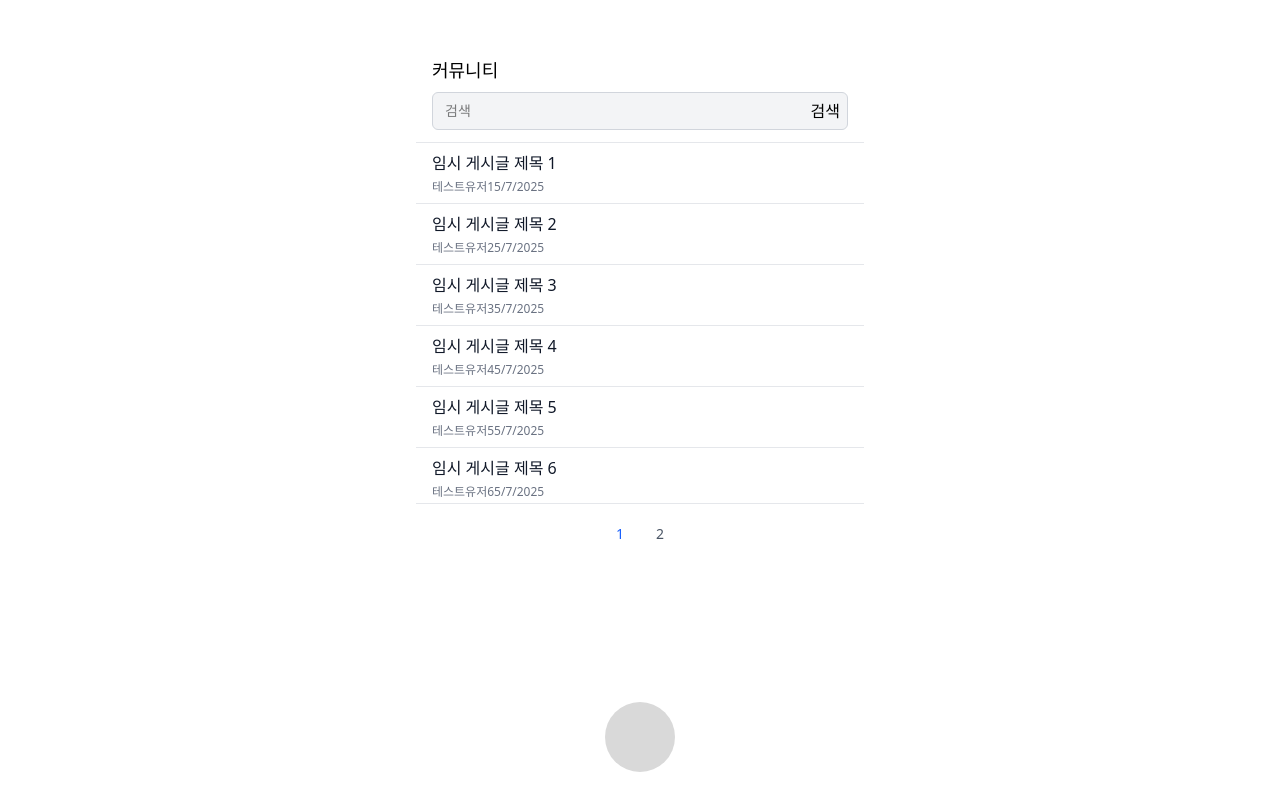
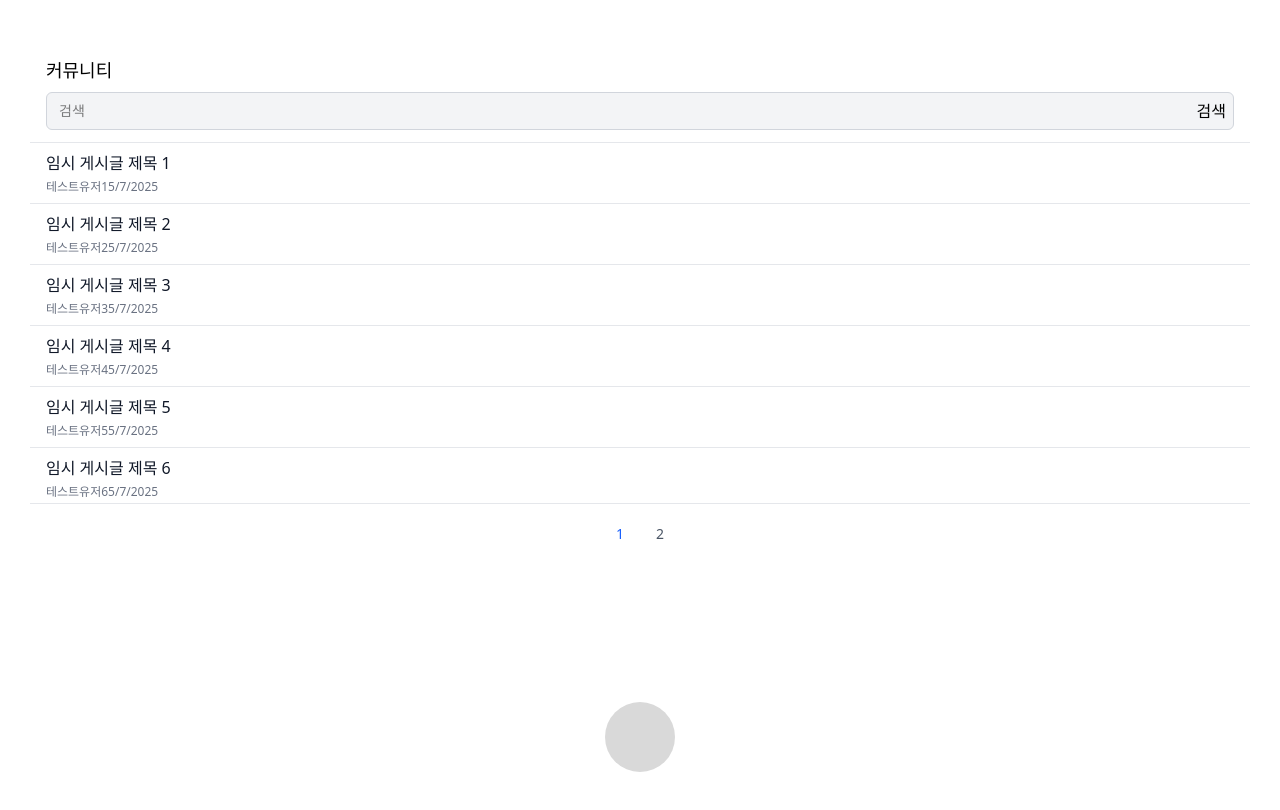
Before and after one commit to kdt-ful-class-three-group/poop, a React (Vite) app in the folder client/: page /Community in a window 1280 px wide. Shown: the top 810 px of the page. Built offline with nearby package versions, Linux system fonts and the light colour scheme.

Commit message:
커뮤니티 페이지의 레이아웃 수정: 최대 너비 설정 제거 및 중앙 정렬 유지

```diff
--- a/client/src/pages/Community.jsx
+++ b/client/src/pages/Community.jsx
@@ -107,7 +107,7 @@ export default function Community() {
 
   // 실제 렌더링되는 부분
   return (
-    <div className="w-full max-w-md mx-auto bg-white min-h-screen">
+    <div className="w-full mx-auto bg-white">
       <div className="border-b border-gray-200">
         <div className="py-3 px-4">
 
```
